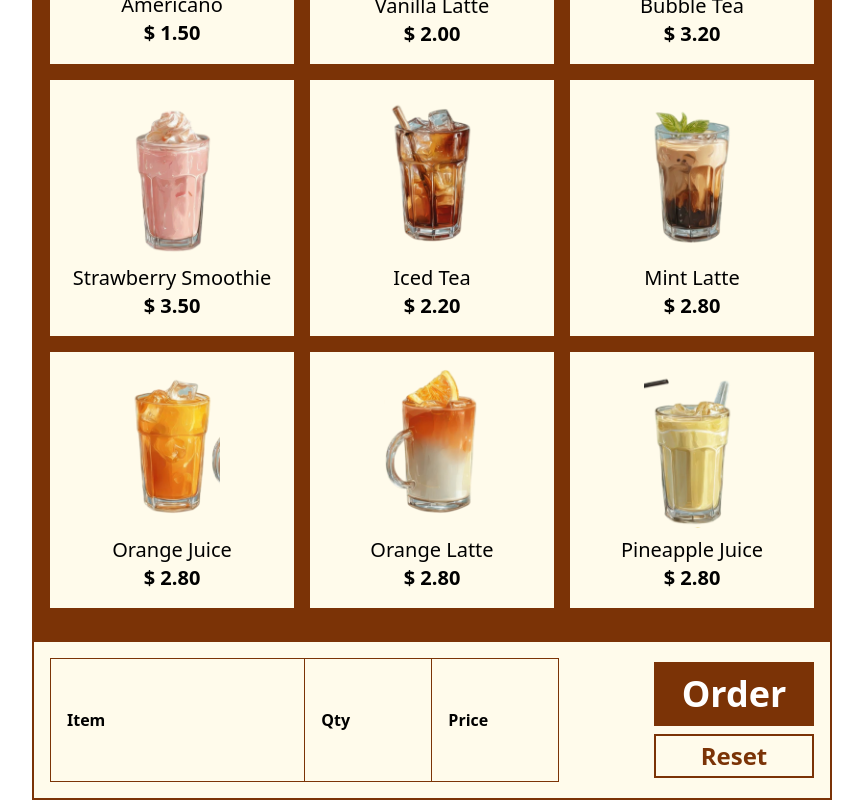
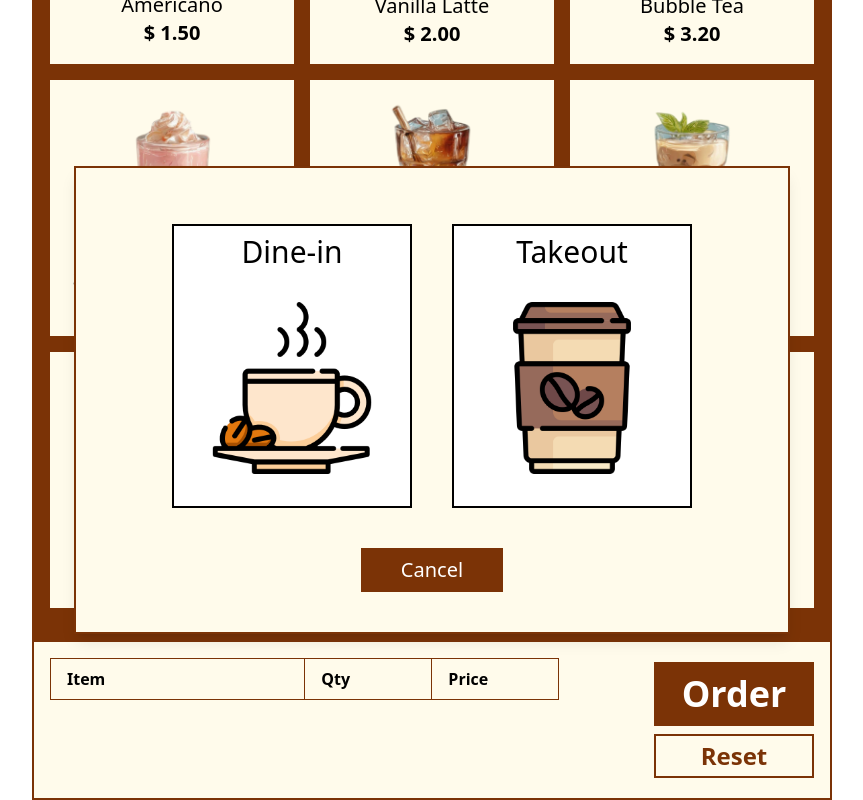
Before and after one commit to iroNomad/cafe_kiosk, a React (Vite) app: page / in a window 1280 px wide. Both pictures are taken after a click on the button "Order". Shown: the part 360-1160 px from the top of the page, without its empty margins (208-1071 px from the left). Built offline with nearby package versions, Linux system fonts and the light colour scheme.

Commit message:
Order function started

```diff
--- a/src/App.jsx
+++ b/src/App.jsx
@@ -1,6 +1,5 @@
 import './index.css'
 import MenuCard from "./components/MenuCard.jsx";
-import logo from "./assets/java_logo.png"
 import {Header} from "./components/Header.jsx";
 import {Footer} from "./components/Footer.jsx";
 
--- a/src/components/Footer.jsx
+++ b/src/components/Footer.jsx
@@ -1,4 +1,12 @@
+import React, { useState } from 'react';
+import OrderWindow from './OrderWindow';
+
 export function Footer() {
+
+    const [isModalOpen, setIsModalOpen] = useState(false);
+    const openModal = () => setIsModalOpen(true);
+    const closeModal = () => setIsModalOpen(false);
+
     const handleReset = () => {
         const orderListTable = document.getElementById("orderList");
         const existingRows = orderListTable.getElementsByTagName("tr");
@@ -10,21 +18,29 @@ export function Footer() {
     }
     return (
         <div className="bg-amber-50 text-center p-4 mt-4 border-t-2 border-amber-900 flex">
-            <table id="orderList" className="table-auto w-full border-collapse border border-amber-900 text-left">
-                <tr className="">
+            <table id="orderList" className="table-auto w-full border-collapse border border-amber-900 text-left h-2">
+                <tr>
                     <th className="border border-amber-900 py-2 px-4 w-1/2">Item</th>
                     <th className="border border-amber-900 py-2 px-4 w-1/4">Qty</th>
                     <th className="border border-amber-900 py-2 px-4 w-1/4">Price</th>
                 </tr>
             </table>
             <div className="w-1/2 text-right">
-                <button className="bg-amber-900 my-1 py-3 text-white font-semibold text-4xl w-40">Order</button>
+                <button
+                    className="bg-amber-900 my-1 py-3 text-white font-semibold text-4xl w-40"
+                    onClick={openModal}
+                >Order</button>
                 <br/>
                 <button
                     className="my-1 py-1 border-2 border-amber-900 text-amber-900 font-semibold text-2xl w-40"
                     onClick={handleReset}
                 >Reset</button>
             </div>
+            <OrderWindow isOpen={isModalOpen} onClose={closeModal}>
+                <h2 className="text-2xl font-bold mb-4">Order Summary</h2>
+                <p>Thank you for your order! Your items will be ready soon.</p>
+
+            </OrderWindow>
         </div>
     );
 }
--- /dev/null
+++ b/src/components/OrderWindow.jsx
@@ -0,0 +1,26 @@
+export default function OrderWindow({ isOpen, onClose}) {
+    if (!isOpen) return null;
+
+    return (
+        <div className="fixed inset-0 flex items-center justify-center">
+            <div className="bg-amber-50 px-20 pt-10 p-10 shadow-lg max-w relative border-2 border-amber-900 flex flex-col items-center">
+                <div className="flex gap-10 p-4">
+                    <div className="bg-white border-2 w-60">
+                        <h3 className="text-3xl mt-2">Dine-in</h3>
+                        <img src="src/assets/drink_in.png" alt="Drink-in" className="p-8"/>
+                    </div>
+                    <div className="bg-white border-2 w-60">
+                        <h3 className="text-3xl mt-2">Takeout</h3>
+                        <img src="src/assets/takeout.png" alt="Takeout" className="p-8"/>
+                    </div>
+                </div>
+                <button
+                    onClick={onClose}
+                    className="text-xl bg-amber-900 text-white py-2 px-10 mt-6"
+                >
+                    Cancel
+                </button>
+            </div>
+        </div>
+    );
+};
```
Also changed, not shown: src/assets/drink_in.png (added), src/assets/takeout.png (added).
